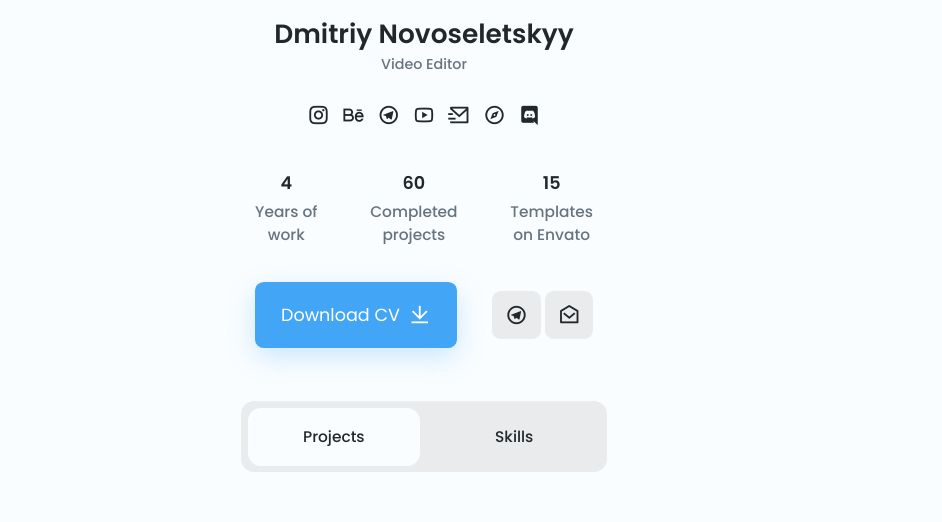
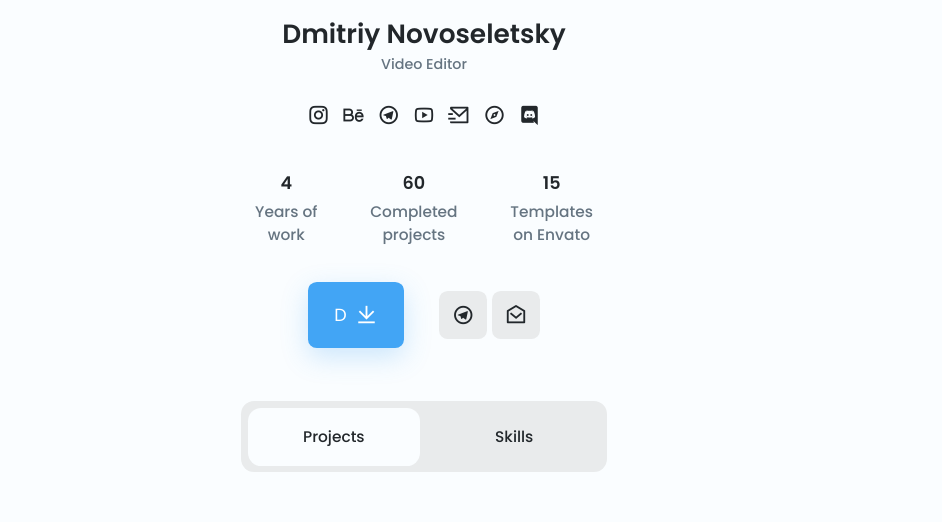
Before and after one commit to Kiselbkin/Portfolio, a plain HTML site: page index.html in a window 1280 px wide. Shown: the part 222-744 px from the top of the page, without its empty margins (216-1158 px from the left). Drawn offline with nearby package versions, Linux system fonts and the light colour scheme; grey boxes are pictures that could not be loaded.

Commit message:
Update index.html

```diff
--- a/index.html
+++ b/index.html
@@ -32,7 +32,7 @@
                         </div>
                     </div>
 
-                    <h2 class="profile__name">Dmitriy Novoseletskyy</h2>
+                    <h2 class="profile__name">Dmitriy Novoseletsky</h2>
                     <h3 class="profile__profession">Video Editor</h3>
 
                     <ul class="profile__social">
@@ -83,7 +83,7 @@
                 <div class="profile__buttons">
                     <!-- Insert your CV -->
                     <a download="" href="assets/pdf/CV.pdf" class="button">
-                        Download CV <i class="ri-download-line"></i>
+                        D <i class="ri-download-line"></i>
                     </a>
 
                     <div class="profile__buttons-small">
```
